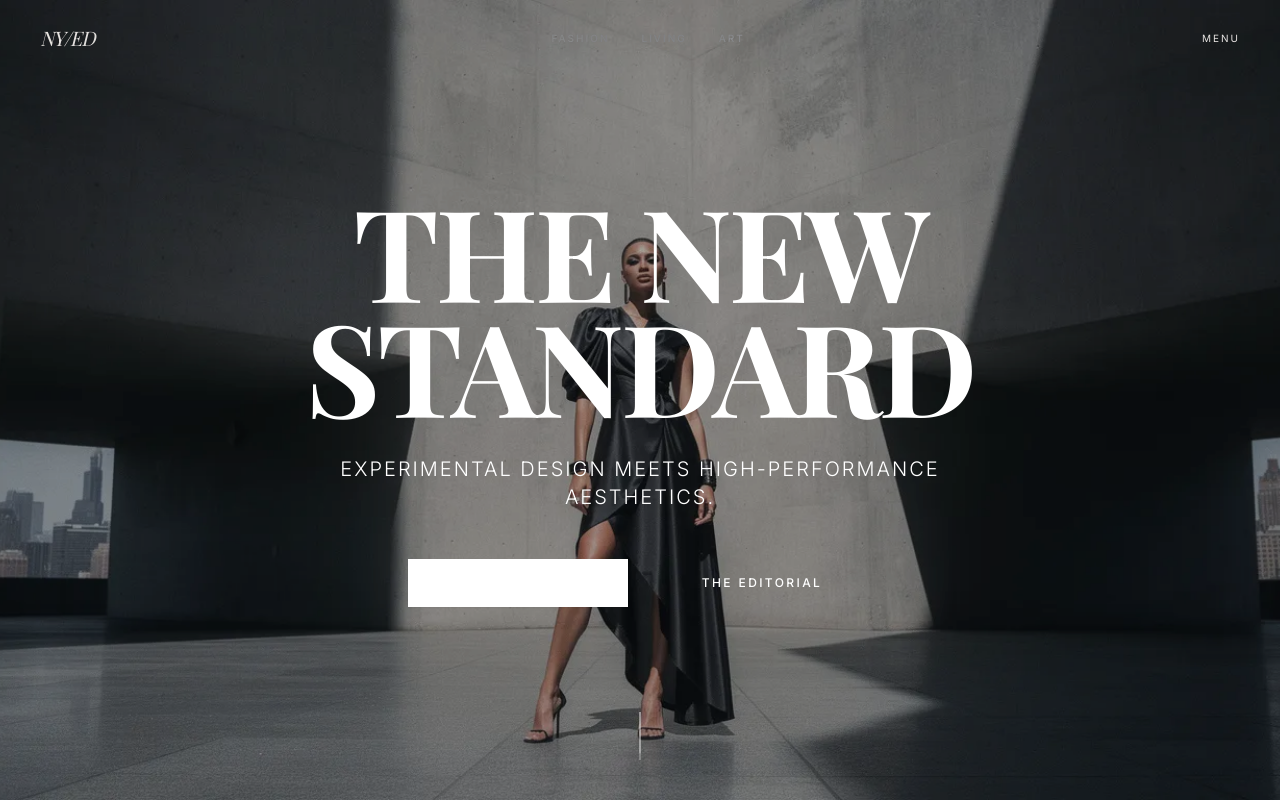
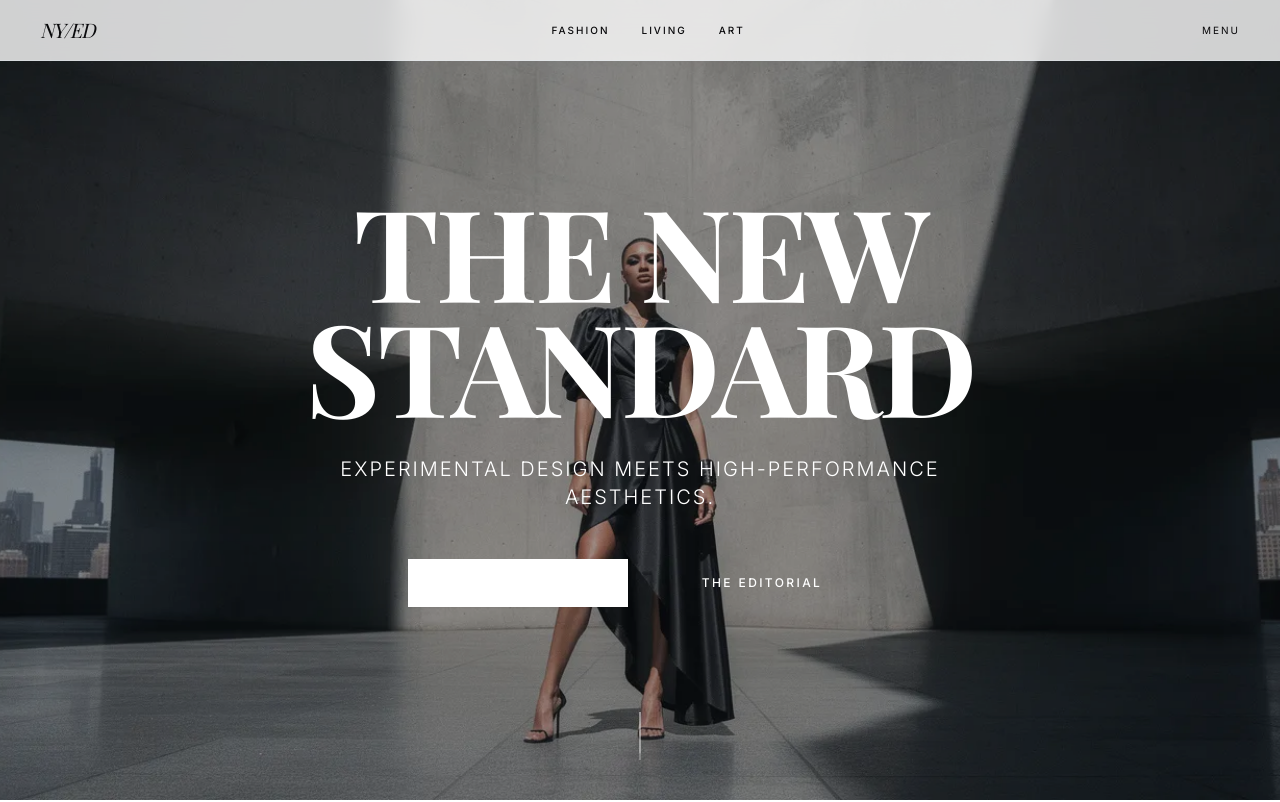
Before and after one commit to magnolia-AI/new-york-editorial-4KxAm, a React (Vite) app: page / in a window 1280 px wide. Shown: the top 802 px of the page. Built offline with nearby package versions, Linux system fonts and the light colour scheme; a web font is replaced by a local one.

Commit message:
style: refine navbar visibility with glassmorphism and semantic tokens

```diff
--- a/src/layouts/RootLayout.tsx
+++ b/src/layouts/RootLayout.tsx
@@ -3,9 +3,9 @@ import { Outlet, Link } from 'react-router-dom'
 export function RootLayout() {
   return (
     <div className="min-h-screen flex flex-col font-sans antialiased text-foreground">
-      <header className="fixed top-0 left-0 right-0 z-50 mix-blend-difference py-6 px-10 flex justify-between items-center text-white">
-        <Link to="/" className="text-xl font-serif tracking-tighter uppercase italic">NY/ED</Link>
-        <nav className="hidden md:flex space-x-8 text-[10px] uppercase tracking-[0.2em] font-medium">
+      <header className="fixed top-0 left-0 right-0 z-50 bg-background/80 backdrop-blur-md border-b border-border/40 py-4 px-10 flex justify-between items-center transition-all duration-300">
+        <Link to="/" className="text-xl font-serif tracking-tighter uppercase italic text-foreground">NY/ED</Link>
+        <nav className="hidden md:flex space-x-8 text-[10px] uppercase tracking-[0.2em] font-medium text-foreground">
           <Link to="/category/fashion" className="hover:opacity-60 transition-opacity">Fashion</Link>
           <Link to="/category/living" className="hover:opacity-60 transition-opacity">Living</Link>
           <Link to="/category/art" className="hover:opacity-60 transition-opacity">Art</Link>
```
Also changed, not shown: .vy/plans/new-york-editorial-e-commerce-brand-platform_xSdZ1TcM.md.
